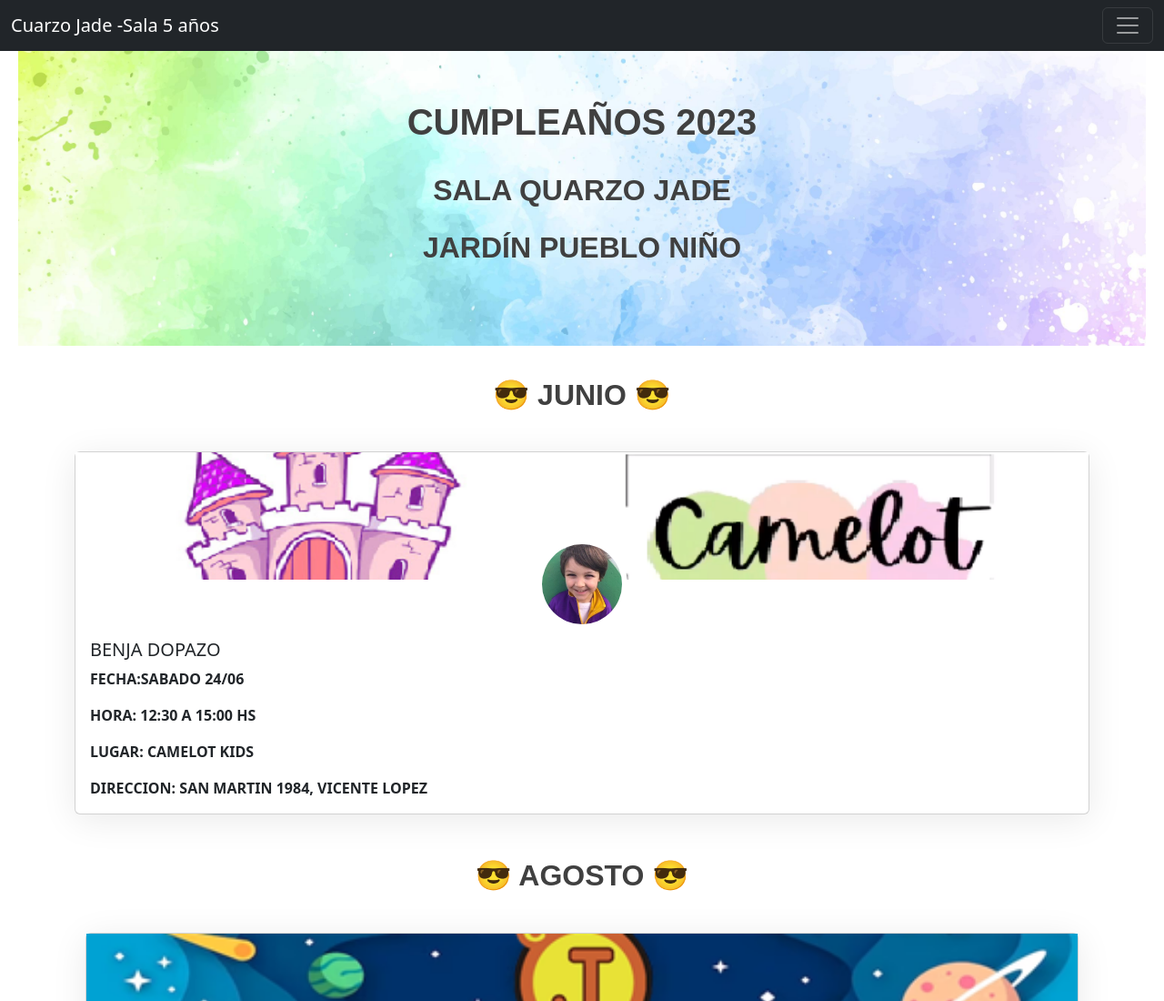
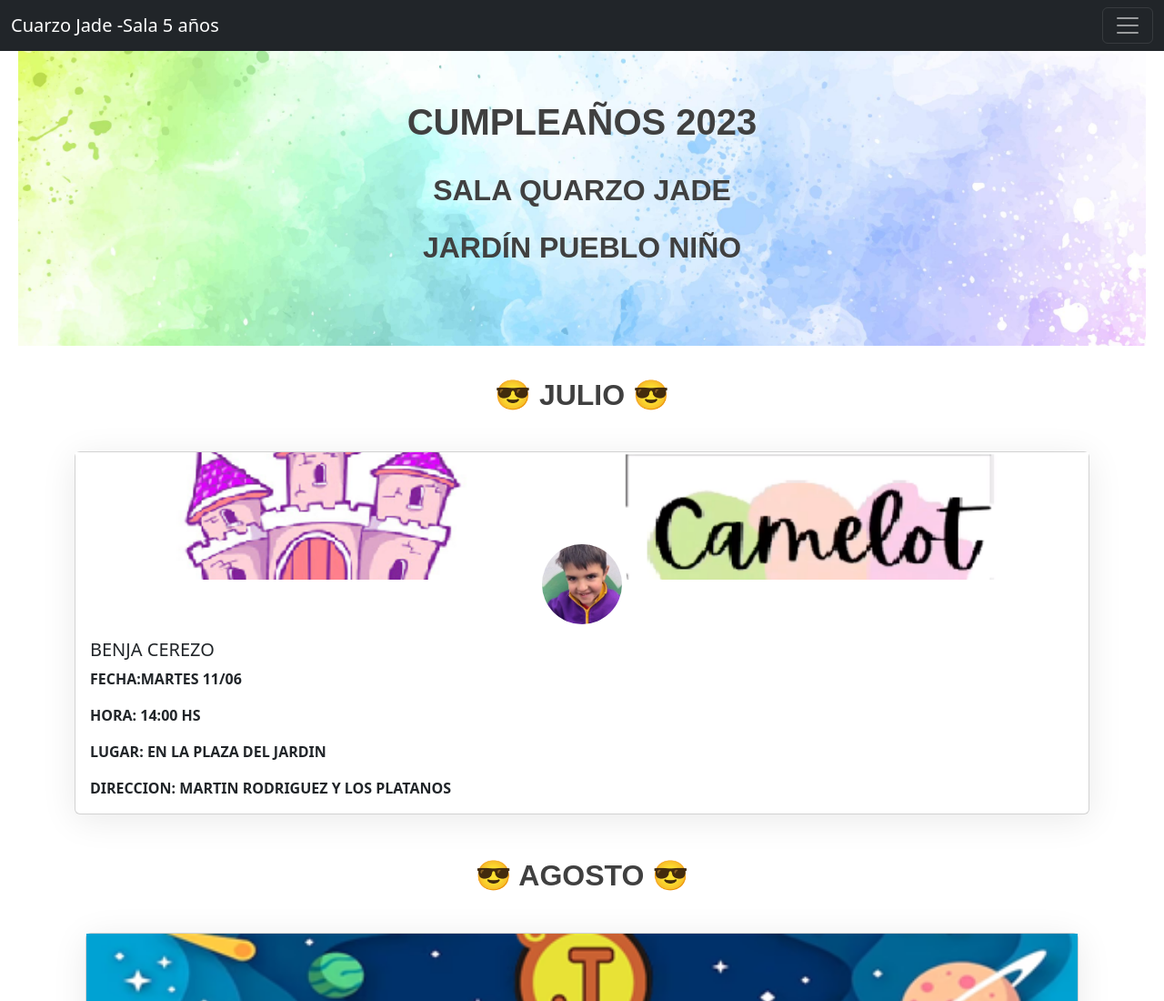
Before and after one commit to VanesaPorcelli/CUMPLEA-OS_PN, a plain HTML site: page index.html in a window 1280 px wide. Shown: the top 1100 px of the page at 91% size. Drawn offline with nearby package versions, Linux system fonts and the light colour scheme; a web font is replaced by a local one.

Commit message:
benja cerezo

```diff
--- a/index.html
+++ b/index.html
@@ -61,21 +61,21 @@
 
     <div class="container">
         <div class="title d-flex justify-content-center pt-">
-            <h2> <b> 😎 JUNIO 😎</b></h2>
+            <h2> <b> 😎 JULIO 😎</b></h2>
         </div>
         <div class="d-flex flex-column flex-md-row gap-3 pb-3">
             <div class="col-sm">
                 <div class="card custom-card">
                     <div class="card-cover" style="background-image: url(./assets/camelot.png);">
-                        <div class="circle-image" style="background-image: url(./assets/benja_dopazo.jpeg);">
+                        <div class="circle-image" style="background-image: url(./assets/benjamin_cerezo.png);">
                         </div>
                     </div>
                     <div class="card-body">
-                        <h5 class="card-title">BENJA DOPAZO</h5>
-                        <p class="card-text"><b>FECHA:SABADO 24/06</b> </p>
-                        <p class="card-text"><b>HORA: 12:30 A 15:00 HS</b></p>
-                        <p class="card-text"><b>LUGAR: CAMELOT KIDS</b></p>
-                        <p class="card-text"><b>DIRECCION: SAN MARTIN 1984, VICENTE LOPEZ</b></p>
+                        <h5 class="card-title">BENJA CEREZO</h5>
+                        <p class="card-text"><b>FECHA:MARTES 11/06</b> </p>
+                        <p class="card-text"><b>HORA: 14:00 HS</b></p>
+                        <p class="card-text"><b>LUGAR: EN LA PLAZA DEL JARDIN </b></p>
+                        <p class="card-text"><b>DIRECCION: MARTIN RODRIGUEZ Y LOS PLATANOS</b></p>
                     </div>
                 </div>
             </div>
```
